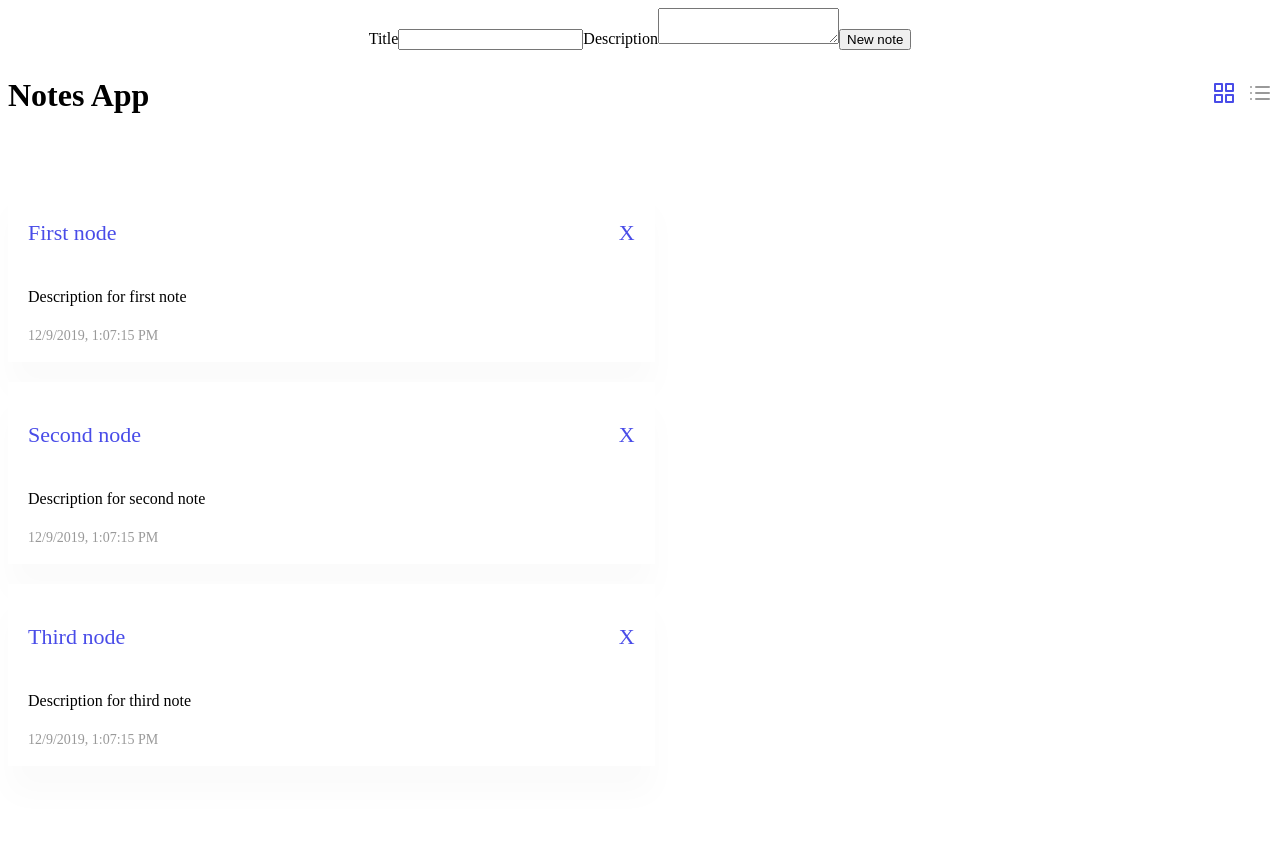
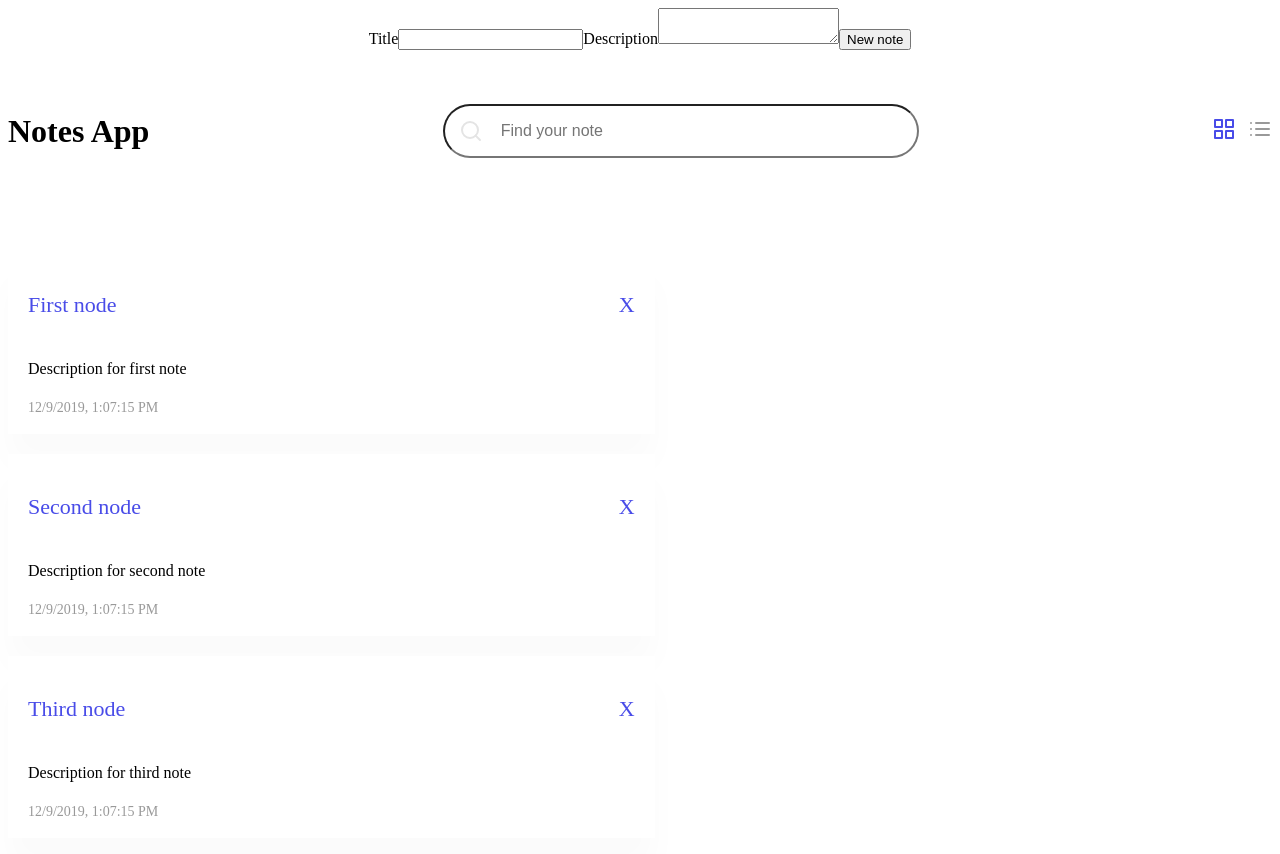
Before and after one commit to Safyann/Note-App-Vue, a Vue app: page / in a window 1280 px wide. Shown: the top 854 px of the page. Built offline with nearby package versions, Linux system fonts and the light colour scheme; the HTML template or start-up script is replaced by a standard one.

Commit message:
add search

```diff
--- a/src/App.vue
+++ b/src/App.vue
@@ -9,9 +9,14 @@
           <!-- new note -->
           <newNote :note="note" @addNote="addNote" />
 
-          <!-- title -->
-          <div class="note-header">
+          <div class="note-header" style="margin: 36px 0">
+            <!-- title -->
             <h1>{{ title }}</h1>
+
+            <!-- search -->
+
+            <search :value="search" placeholder="Find your note" @search="search = $event" />
+            <!-- icons controls -->
             <div class="icons">
               <svg
                 :class="{active: grid}"
@@ -58,7 +63,7 @@
           </div>
 
           <!-- note list -->
-          <notes :notes="notes" :grid="grid" @remove="removeNote" />
+          <notes :notes="notesFilter" :grid="grid" @remove="removeNote" />
         </div>
       </section>
     </div>
@@ -69,16 +74,20 @@
 import message from "@/components/Message.vue";
 import newNote from "@/components/NewNote.vue";
 import notes from "@/components/Notes.vue";
+import search from "@/components/Search.vue";
 
 export default {
   components: {
     message,
     newNote,
-    notes
+    notes,
+    search
   },
+
   data() {
     return {
       title: "Notes App",
+      search: "",
       message: null,
       grid: true,
       note: {
@@ -103,6 +112,26 @@ export default {
         }
       ]
     };
+  },
+
+  computed: {
+    notesFilter() {
+      let array = this.notes,
+        search = this.search;
+
+      if (!search) return array;
+
+      //Small
+      search = search.trim().toLowerCase();
+      //Filter
+      array = array.filter(function(item) {
+        if (item.title.toLowerCase().indexOf(search) !== -1) {
+          return item;
+        }
+      });
+      //Error
+      return array;
+    }
   },
 
   methods: {
--- a/src/assets/scss/common/buttons.scss
+++ b/src/assets/scss/common/buttons.scss
@@ -1,10 +1,11 @@
 .btn {
   display: inline-block;
-  padding: .8em 2em;
+  padding: 0.8em 2em;
   line-height: 1;
   text-transform: uppercase;
   cursor: pointer;
   border-radius: 30px;
+  margin: 30px 0;
 
   // default btn
   &.btnDefaul {
--- /dev/null
+++ b/src/components/Search.vue
@@ -0,0 +1,82 @@
+<template>
+  <div class="wrapper__search">
+    <!-- Search -->
+    <div class="search">
+      <div class="search-icon">
+        <svg
+          xmlns="http://www.w3.org/2000/svg"
+          width="24"
+          height="24"
+          viewBox="0 0 24 24"
+          fill="none"
+          stroke="currentColor"
+          stroke-width="2"
+          stroke-linecap="round"
+          stroke-linejoin="round"
+          class="feather feather-search"
+        >
+          <circle cx="11" cy="11" r="8" />
+          <line x1="21" y1="21" x2="16.65" y2="16.65" />
+        </svg>
+      </div>
+    </div>
+    <!-- Search input -->
+    <input type="text" :placeholder="placeholder" v-model="search" />
+  </div>
+</template>
+
+<script>
+export default {
+  props: {
+    value: {
+      type: String,
+      required: true
+    },
+    placeholder: {
+      type: String,
+      default: "Search"
+    }
+  },
+  data() {
+    return { search: this.value };
+  },
+  watch: {
+    search(val) {
+      // console.log(val)
+      this.$emit("search", val);
+    }
+  }
+};
+</script>
+
+<style scoped>
+svg {
+  color: #e4e4e4;
+}
+/* Search */
+.wrapper__search {
+  position: relative;
+}
+.search {
+  top: 0px;
+  bottom: 0px;
+  left: 0px;
+  position: absolute;
+}
+.search-icon {
+  height: 100%;
+  padding-left: 16px;
+  padding-right: 16px;
+  align-items: center;
+  display: flex;
+}
+input {
+  padding: 16px 16px 16px 56px !important;
+  margin-bottom: 0px;
+  border-radius: 30px;
+  color: #909399;
+  font-size: 16px;
+  min-width: 400px;
+  height: auto;
+}
+</style>
```
